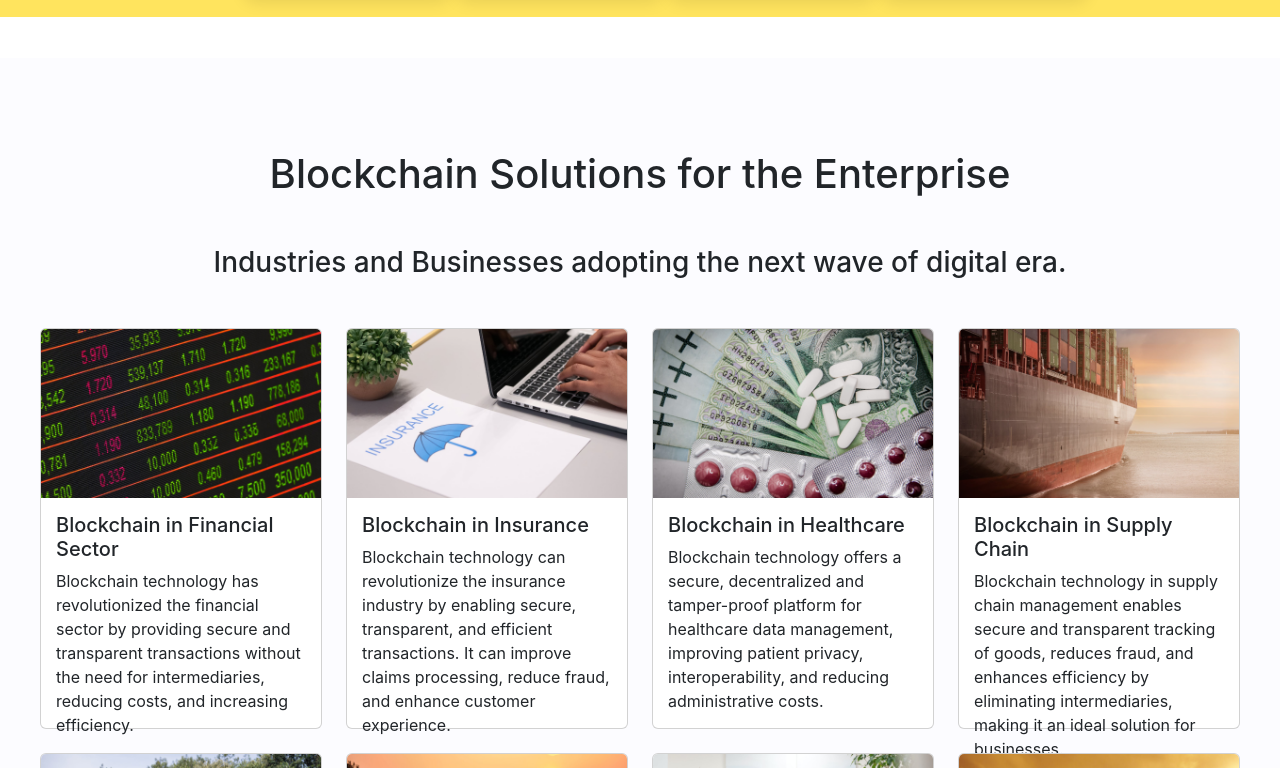
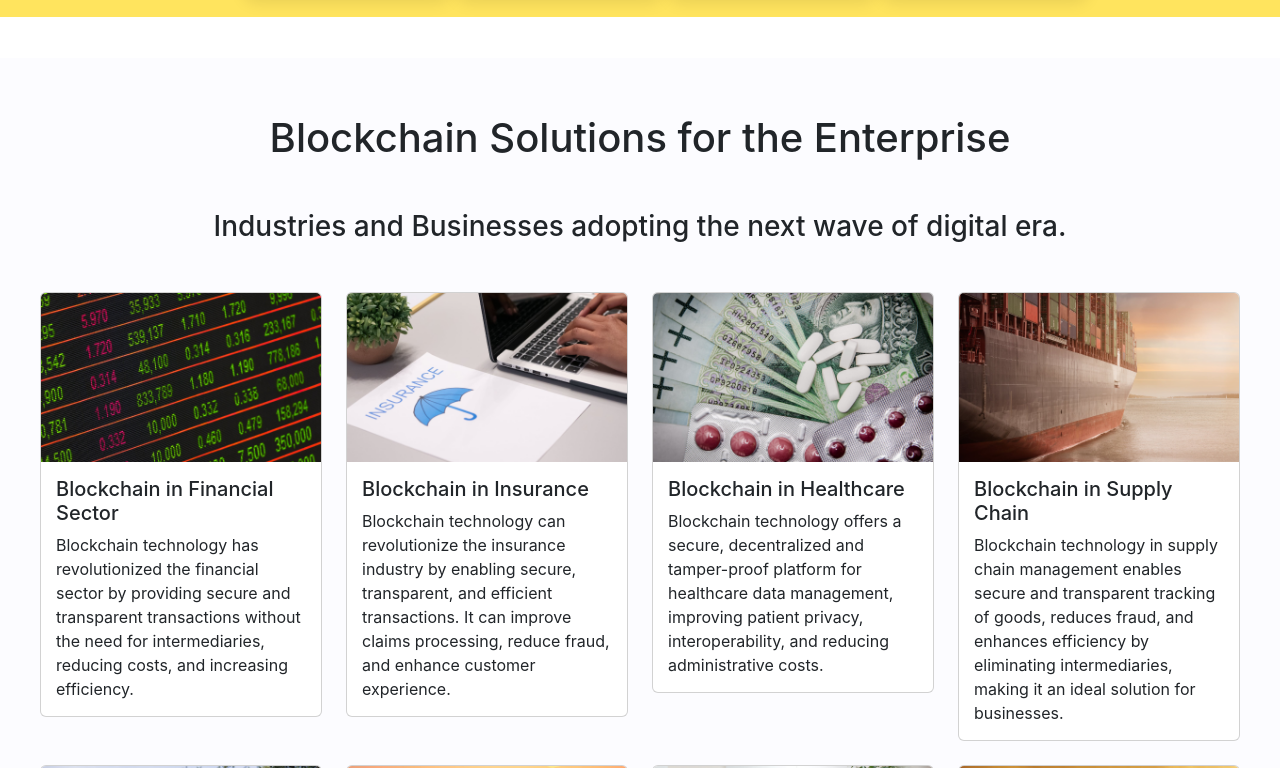
Before and after one commit to placeparks/Blockwise-tech, a React (Create React App) app: page / in a window 1280 px wide. Shown: the part 2952-3720 px from the top of the page. Built offline with nearby package versions, Linux system fonts and the light colour scheme.

Commit message:
Update Solutions.module.css

```diff
--- a/src/components/Home/Solutions.module.css
+++ b/src/components/Home/Solutions.module.css
@@ -18,7 +18,6 @@
     margin-top: -10px;
   }
   .cardBody1{
-    height: 230px;
     padding: 15px 15px;
   }
   /* Media Query for screens smaller than 768px */
```
